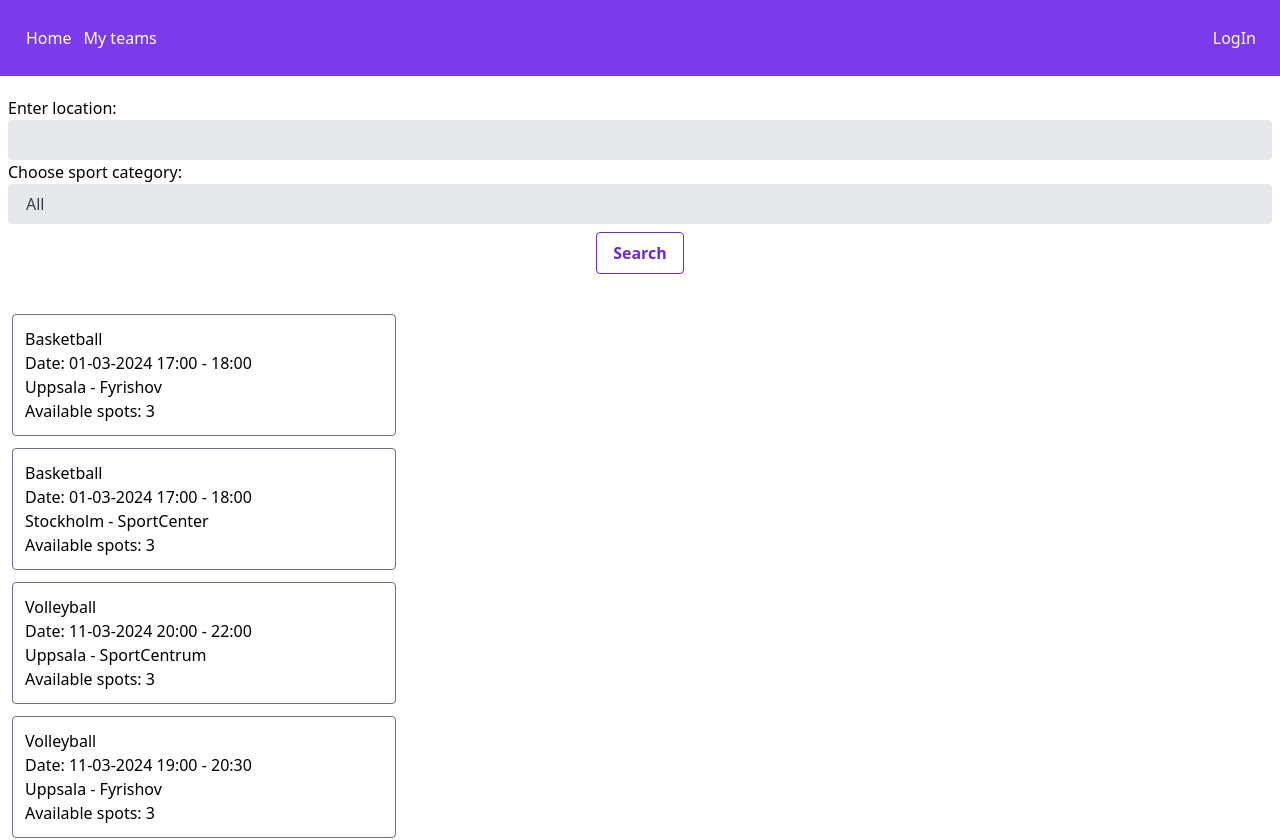
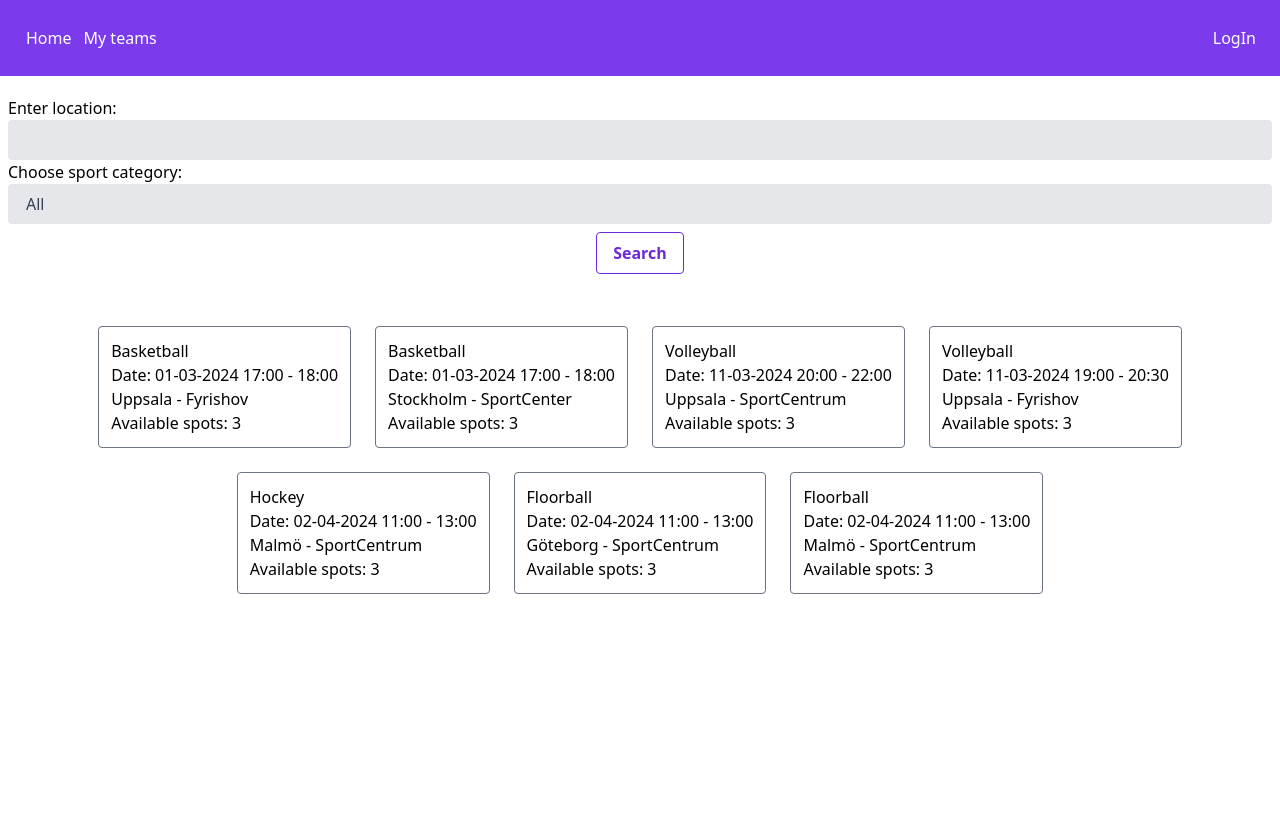
Before and after one commit to JagodaBodnar/team_up, a React (Vite) app: page / in a window 1280 px wide. Shown: the top 840 px of the page. Built offline with nearby package versions, Linux system fonts and the light colour scheme.

Commit message:
Styles correction

```diff
--- a/src/components/Card.tsx
+++ b/src/components/Card.tsx
@@ -7,7 +7,7 @@ interface CardProp {
 const Card = ({team}: CardProp) => {
   const {category, date, location, availableSpots, startTime, endTime} = team;
   return (
-    <div className="card__container">
+    <div className="card-wrapper">
       <h3>{category}</h3>
       <h5>Date: {date} {startTime} - {endTime}</h5>
       <h4>{location}</h4>
--- a/src/components/ListOfTeams.tsx
+++ b/src/components/ListOfTeams.tsx
@@ -6,7 +6,7 @@ interface ListOfTeamsProp{
 }
 const ListOfTeams =({list}:ListOfTeamsProp)=>{
   return(
-    <ul>
+    <ul className="card-container">
       {list.map(team=>{
         return(
           <Card key={team.id} team={team}/>
--- a/src/index.css
+++ b/src/index.css
@@ -37,7 +37,11 @@
     @apply self-center mt-2
 }
 
-.card__container{
+.card-container{
+    @apply flex flex-wrap justify-center
+}
+
+.card-wrapper{
     @apply max-w-sm rounded border-gray-500 border p-3 m-3
 }
 
--- a/src/output.css
+++ b/src/output.css
@@ -662,7 +662,13 @@ video {
   align-self: center;
 }
 
-.card__container {
+.card-container {
+  display: flex;
+  flex-wrap: wrap;
+  justify-content: center;
+}
+
+.card-wrapper {
   margin: 0.75rem;
   max-width: 24rem;
   border-radius: 0.25rem;
```
